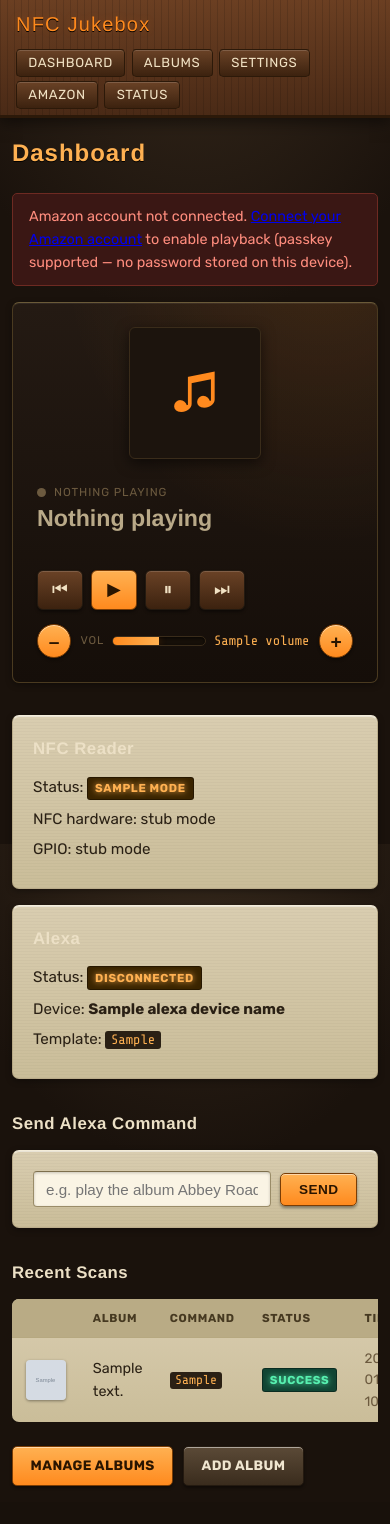
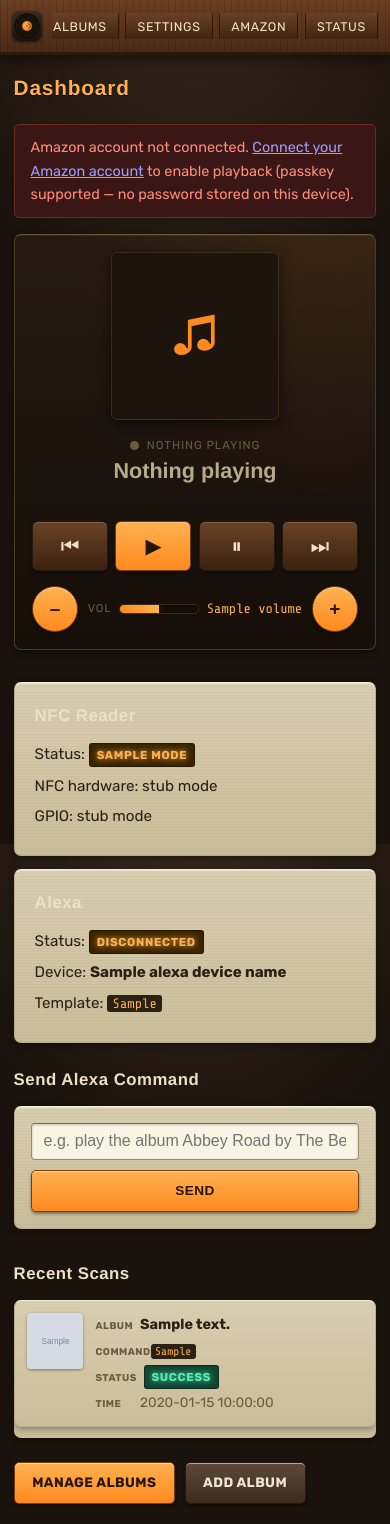
Before and after one commit to robrighter/nfc-jukebox, a FastAPI app: template nfc_jukebox/templates/index.html in a window 390 px wide. Before the commit the page ends 1486 px from the top, so only its background shows below. Run offline with FastAPI, Linux system fonts and the light colour scheme; the template is opened without the code that fills it: most values are stand-ins (such as "Sample title", 1, 10 or a date in 2020); grey boxes marked "Sample" are stand-in pictures; parts of the project's set-up code (start-up, migrations or seed data) failed here and were passed over.

Commit message:
Mobile-first responsive UI + app icon (PWA install)
- Custom vinyl-record app icon on the hi-fi palette: SVG favicon, .ico,
  apple-touch-icon, and 192/512 + maskable PWA icons (scripts/make_icons.py
  regenerates them).
- Web app manifest + meta tags: installable to the home screen as
  "Jukebox", standalone display, dark theme-color, iOS web-app flags.
- Brand logo in the header; sticky compact header with a horizontally
  scrollable nav on small screens.
- Mobile layout: single-column cards, larger touch targets, 16px form
  inputs (no iOS zoom), hero stacks with full-width transport/volume,
  safe-area insets.
- Recent-scans table collapses to per-row cards (data-label) on phones.

Co-Authored-By: Claude Opus 4.8 <noreply@anthropic.com>

```diff
--- a/nfc_jukebox/static/app.css
+++ b/nfc_jukebox/static/app.css
@@ -32,6 +32,10 @@ body {
 
 /* ---------- header: wood + faceplate ---------- */
 header {
+  position: sticky;
+  top: 0;
+  z-index: 50;
+  padding-top: env(safe-area-inset-top);
   background:
     repeating-linear-gradient(90deg, rgba(0,0,0,0.12) 0 1px, transparent 1px 7px),
     linear-gradient(180deg, var(--wood-a), var(--wood-b));
@@ -51,6 +55,9 @@ nav {
 }
 
 .nav-brand {
+  display: inline-flex;
+  align-items: center;
+  gap: 0.5rem;
   font-family: Helvetica, Arial, sans-serif;
   font-size: 1.25rem;
   letter-spacing: 0.06em;
@@ -58,6 +65,13 @@ nav {
   text-decoration: none;
   white-space: nowrap;
   text-shadow: 0 0 10px var(--amber-glow), 0 1px 0 #000;
+}
+.nav-logo {
+  width: 28px;
+  height: 28px;
+  border-radius: 6px;
+  flex-shrink: 0;
+  box-shadow: 0 1px 3px rgba(0,0,0,0.5);
 }
 
 .nav-links {
@@ -382,11 +396,6 @@ code {
   color: var(--amber-2); min-width: 2ch; text-align: right;
 }
 
-@media (max-width: 600px) {
-  .hero { flex-direction: column; align-items: stretch; text-align: left; }
-  .hero-art-wrap { align-self: center; }
-}
-
 /* ---------- recent-scan thumbnails ---------- */
 .scan-art-col { width: 48px; }
 .scan-art {
@@ -472,10 +481,112 @@ code {
 .album-tracks li + li { border-top: 1px solid #d8caa6; }
 .album-meta { font-size: 0.75rem !important; margin: 0.4rem 0; }
 
-@media (max-width: 600px) {
-  main { padding: 1rem 0.75rem; }
-  nav { gap: 0.6rem; }
-  .nav-links { margin-left: 0; }
-  .page-header { flex-direction: column; align-items: flex-start; }
-  .album-card { flex-direction: row; }
+/* ============================================================
+   Mobile / touch
+   ============================================================ */
+body { -webkit-text-size-adjust: 100%; }
+img { max-width: 100%; }
+
+@media (max-width: 640px) {
+  main {
+    padding: 1rem 0.85rem calc(1.25rem + env(safe-area-inset-bottom));
+  }
+
+  /* --- compact sticky header: brand + horizontally scrollable links --- */
+  nav {
+    gap: 0.6rem;
+    flex-wrap: nowrap;
+    padding: 0.45rem 0.75rem;
+    padding-left: calc(0.75rem + env(safe-area-inset-left));
+    padding-right: calc(0.75rem + env(safe-area-inset-right));
+    min-height: 52px;
+  }
+  .nav-brand { font-size: 1.05rem; flex-shrink: 0; }
+  .nav-brand span { display: none; }      /* logo only on small screens */
+  .nav-logo { width: 30px; height: 30px; }
+  .nav-links {
+    margin-left: auto;
+    flex: 1 1 auto;
+    min-width: 0;
+    flex-wrap: nowrap;
+    overflow-x: auto;
+    -webkit-overflow-scrolling: touch;
+    scrollbar-width: none;
+    justify-content: flex-end;
+  }
+  .nav-links::-webkit-scrollbar { display: none; }
+  .nav-links a { white-space: nowrap; padding: 0.45rem 0.7rem; font-size: 0.78rem; }
+
+  h1 { font-size: 1.3rem; }
+  .page-header { flex-direction: column; align-items: stretch; }
+  .page-header .btn { text-align: center; }
+
+  .card-grid { grid-template-columns: 1fr; gap: 0.8rem; margin-bottom: 1.5rem; }
+
+  /* bigger tap targets */
+  .btn { min-height: 42px; display: inline-flex; align-items: center; justify-content: center; }
+  .btn-sm { min-height: 38px; padding: 0.4rem 0.7rem; font-size: 0.74rem; }
+  .actions-cell { gap: 0.5rem; }
+
+  /* avoid iOS zoom-on-focus (needs >= 16px) */
+  .form-input { font-size: 16px; }
+  .form-card { padding: 1rem; }
+  .command-card { padding: 1rem; }
+  .command-row { flex-wrap: wrap; }
+  .command-row .btn { width: 100%; }
+
+  /* --- hero --- */
+  .hero { flex-direction: column; align-items: stretch; padding: 1.1rem; gap: 1rem; }
+  .hero-art-wrap { align-self: center; }
+  .hero-art { width: 168px; height: 168px; }
+  .hero-main { text-align: center; }
+  .hero-eyebrow { justify-content: center; }
+  .hero-title { white-space: normal; font-size: 1.35rem; }
+  .hero-sub { white-space: normal; }
+  .transport { gap: 0.45rem; }
+  .transport .tbtn { flex: 1; height: 50px; font-size: 1.3rem; }
+  .volume { max-width: none; }
+  .vbtn { width: 46px; height: 46px; }
+
+  /* --- recent scans: table -> cards --- */
+  .scans-table, .scans-table tbody { display: block; }
+  .scans-table thead { display: none; }
+  .table-wrap { overflow-x: visible; }
+  .scans-table tr {
+    display: grid;
+    grid-template-columns: 56px 1fr;
+    column-gap: 0.75rem;
+    row-gap: 0.1rem;
+    align-items: start;
+    margin-bottom: 0.7rem;
+    padding: 0.7rem 0.8rem;
+    background: linear-gradient(180deg, var(--panel), var(--panel-2));
+    border: 1px solid var(--panel-edge);
+    border-top-color: #f3ecd9;
+    border-radius: var(--radius);
+    box-shadow: var(--shadow);
+  }
+  .scans-table td { display: block; padding: 0.05rem 0; border: none; }
+  .scans-table .scan-art-col { grid-column: 1; grid-row: 1 / span 4; width: auto; }
+  .scans-table .scan-art, .scans-table .scan-art-blank { width: 56px; height: 56px; }
+  .scans-table td[data-label]::before {
+    content: attr(data-label);
+    display: inline-block; min-width: 4.5em;
+    font-size: 0.62rem; font-weight: 700; text-transform: uppercase;
+    letter-spacing: 0.05em; color: var(--ink-soft);
+  }
+  .scans-table .scan-album { font-weight: 700; }
+  .scans-table code { white-space: normal; word-break: break-word; font-size: 0.78em; }
+
+  /* print/coaster bar */
+  .print-bar { gap: 0.5rem; }
+  .print-bar-label { width: 100%; margin-right: 0; }
+  .print-bar .btn-sm { flex: 1; }
 }
+
+/* very narrow phones */
+@media (max-width: 380px) {
+  .album-card { gap: 0.7rem; padding: 0.75rem; }
+  .album-cover img, .album-cover-blank { width: 72px; height: 72px; }
+  .hero-art { width: 144px; height: 144px; }
+}
--- a/nfc_jukebox/templates/base.html
+++ b/nfc_jukebox/templates/base.html
@@ -2,8 +2,23 @@
 <html lang="en">
 <head>
   <meta charset="UTF-8">
-  <meta name="viewport" content="width=device-width, initial-scale=1.0">
+  <meta name="viewport" content="width=device-width, initial-scale=1.0, viewport-fit=cover">
   <title>{% block title %}NFC Jukebox{% endblock %}</title>
+
+  <meta name="theme-color" content="#1a120c">
+  <meta name="color-scheme" content="dark">
+  <meta name="mobile-web-app-capable" content="yes">
+  <meta name="apple-mobile-web-app-capable" content="yes">
+  <meta name="apple-mobile-web-app-status-bar-style" content="black-translucent">
+  <meta name="apple-mobile-web-app-title" content="Jukebox">
+
+  <link rel="icon" href="/static/favicon.ico" sizes="any">
+  <link rel="icon" type="image/svg+xml" href="/static/icons/favicon.svg">
+  <link rel="icon" type="image/png" sizes="32x32" href="/static/icons/favicon-32.png">
+  <link rel="icon" type="image/png" sizes="16x16" href="/static/icons/favicon-16.png">
+  <link rel="apple-touch-icon" href="/static/icons/apple-touch-icon.png">
+  <link rel="manifest" href="/static/manifest.json">
+
   <link rel="preconnect" href="https://fonts.googleapis.com">
   <link rel="preconnect" href="https://fonts.gstatic.com" crossorigin>
   <link href="https://fonts.googleapis.com/css2?family=Rubik:wght@400;500;700&family=Share+Tech+Mono&display=swap" rel="stylesheet">
@@ -12,7 +27,10 @@
 <body>
   <header>
     <nav>
-      <a href="/" class="nav-brand">NFC Jukebox</a>
+      <a href="/" class="nav-brand">
+        <img class="nav-logo" src="/static/icons/favicon.svg" alt="" width="28" height="28">
+        <span>NFC Jukebox</span>
+      </a>
       <ul class="nav-links">
         <li><a href="/">Dashboard</a></li>
         <li><a href="/albums">Albums</a></li>
--- a/nfc_jukebox/templates/index.html
+++ b/nfc_jukebox/templates/index.html
@@ -91,7 +91,7 @@
 <h2>Recent Scans</h2>
 {% if recent_scans %}
 <div class="table-wrap">
-  <table>
+  <table class="scans-table">
     <thead>
       <tr>
         <th class="scan-art-col"></th>
@@ -111,9 +111,9 @@
           <span class="scan-art scan-art-blank">♫</span>
           {% endif %}
         </td>
-        <td>{{ scan.album_text }}</td>
-        <td><code>{{ scan.alexa_command }}</code></td>
-        <td>
+        <td data-label="Album" class="scan-album">{{ scan.album_text }}</td>
+        <td data-label="Command"><code>{{ scan.alexa_command }}</code></td>
+        <td data-label="Status">
           <span class="badge badge-{{ 'ok' if scan.status == 'success' else 'err' }}">
             {{ scan.status }}
           </span>
@@ -121,7 +121,7 @@
           <span class="err-msg" title="{{ scan.error_message }}">&#9432;</span>
           {% endif %}
         </td>
-        <td class="muted">{{ scan.created_at }}</td>
+        <td data-label="Time" class="muted">{{ scan.created_at }}</td>
       </tr>
       {% endfor %}
     </tbody>
```
Also changed, not shown: scripts/make_icons.py (added, +145 -0 lines), nfc_jukebox/static/favicon.ico (added), nfc_jukebox/static/icons/apple-touch-icon.png (added), nfc_jukebox/static/icons/favicon-16.png (added), nfc_jukebox/static/icons/favicon-32.png (added), nfc_jukebox/static/icons/favicon.svg (added), nfc_jukebox/static/icons/icon-192.png (added), nfc_jukebox/static/icons/icon-512.png (added), nfc_jukebox/static/icons/icon-maskable-512.png (added), nfc_jukebox/static/manifest.json (added).
